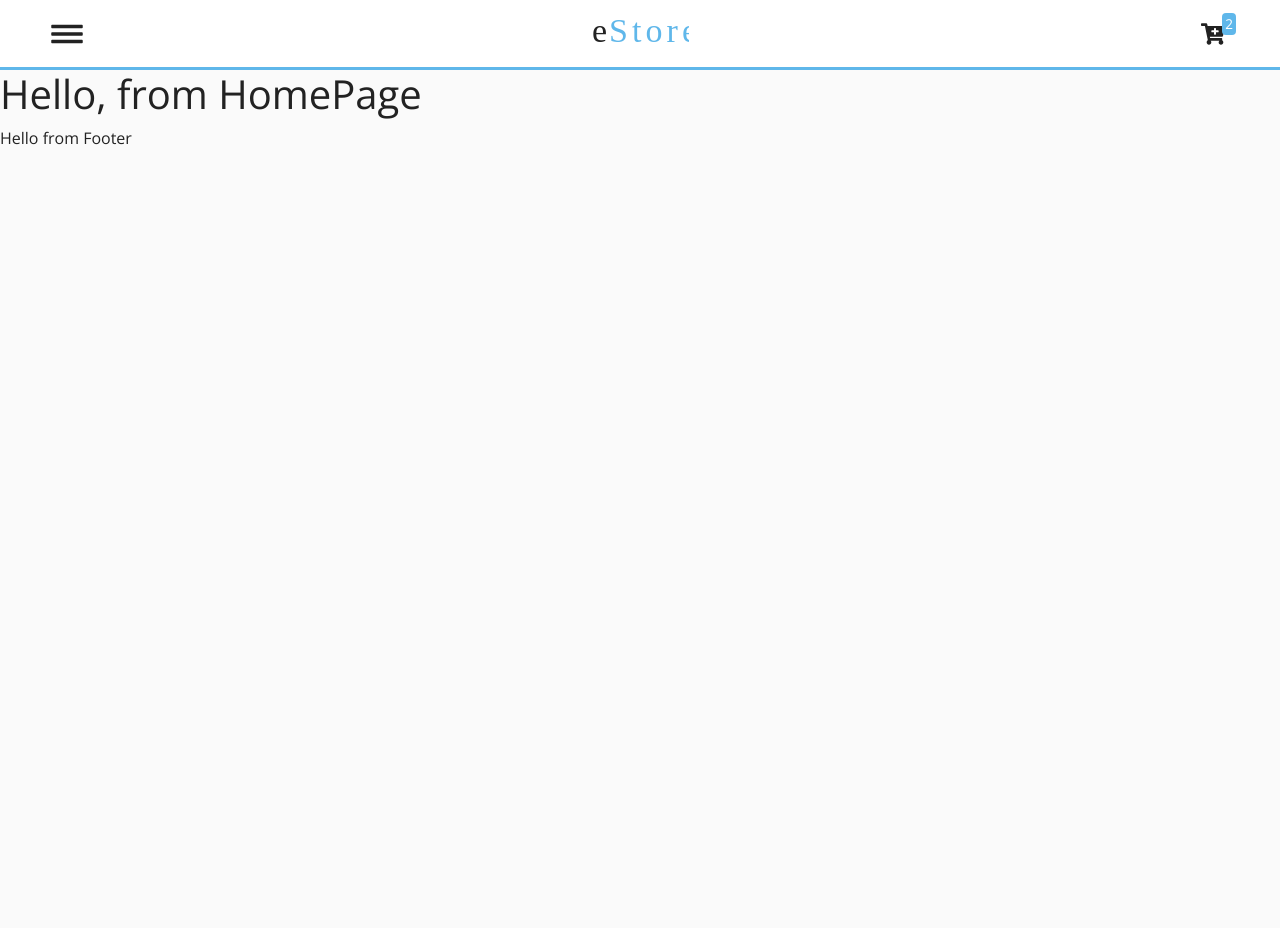
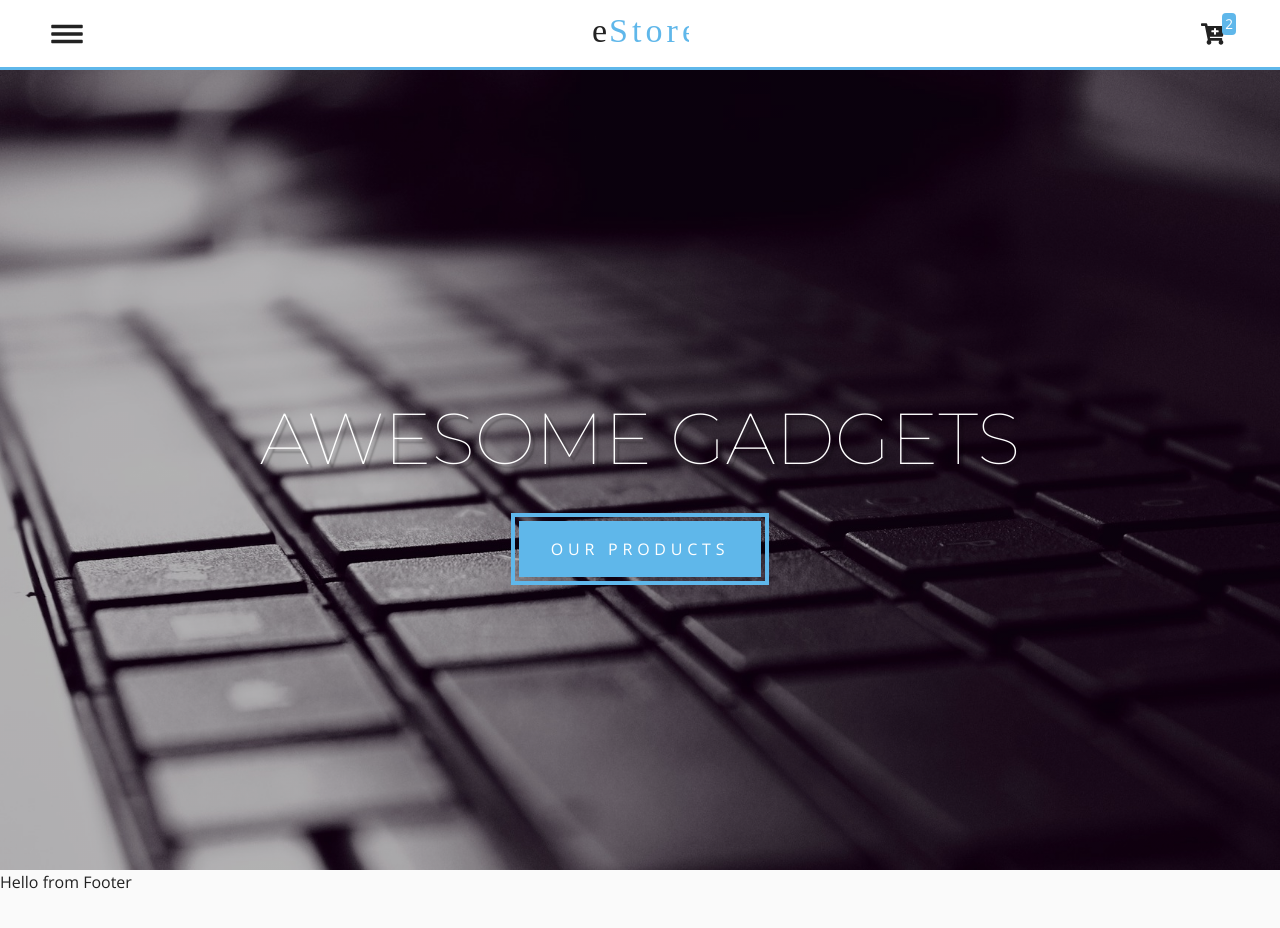
Before and after one commit to locaulker/cellphone-store, a React (Create React App) app: page / in a window 1280 px wide. Shown: the top 928 px of the page. Built offline with nearby package versions, Linux system fonts and the light colour scheme.

Commit message:
completed hero section layout and cta button

```diff
--- a/src/App.css
+++ b/src/App.css
@@ -1,4 +1,4 @@
-@import url('https://fonts.googleapis.com/css?family=Montserrat:400,700|Open+Sans&display=swap');
+@import url('https://fonts.googleapis.com/css?family=Montserrat:100,300,400,700|Open+Sans&display=swap');
 
 :root {
   --primaryColor: #5fb7ea;
@@ -12,6 +12,12 @@
 
 }
 
+body {
+  font-family: 'Open Sans', sans-serif;
+  background: var(--mainGrey);
+  color: var(--mainBlack);
+}
+
 .text-title {
   font-family: 'Montserrat', sans-serif;
   font-weight: bold;
@@ -23,8 +29,21 @@
   color: var(--primaryColor);
 }
 
-body {
-  font-family: 'Open Sans', sans-serif;
+.main-link {
+  padding: 1rem 2rem;
+  background: var(--primaryColor);
+  color: var(--mainWhite);
+  display: inline-block;
+  text-transform: uppercase;
+  letter-spacing: var(--mainLetterSpacing);
+  outline: 4px solid var(--primaryColor);
+  outline-offset: 4px;
+  border: none;
+  transition: var(--mainTransition);
+}
+.main-link:hover {
   background: var(--mainGrey);
-  color: var(--mainBlack);
+  text-decoration: none;
+  color: var(--primaryColor);
+  outline: 4px solid var(--mainGrey);
 }
--- /dev/null
+++ b/src/components/Hero.js
@@ -0,0 +1,42 @@
+import React from 'react';
+import styled from 'styled-components';
+import mainBcg from '../images/mainBcg.jpeg';
+
+
+export default function Hero({img, title, max, children}) {
+  return (
+    <HeroWrapper max={max} img={img}>
+      <div className="banner">
+        <h1 className="title">{title}</h1>
+        { children }
+      </div>
+    </HeroWrapper>
+  )
+}
+
+
+const HeroWrapper = styled.div`
+  text-align: center;
+  display: flex;
+  align-items: center;
+  justify-content: center;
+  min-height: ${props => (props.max ? '100vh' : '60vh')};
+  background: lightblue;
+  color: var(--mainWhite);
+  background: linear-gradient(var(--primaryRGBA), var(--primaryRGBA)), url(${props => props.img}) center/cover no-repeat;
+
+  .title {
+    padding-top: 2rem;
+    font-size: 4.5rem;
+    text-transform: uppercase;
+    font-family: "Montserrat", sans-serif;
+    font-weight: 100;
+    text-shadow: 4px 4px 2px rgba(0, 0, 0, 0.3);
+    letter-spacing: var(--mainSpacing);
+    margin-bottom: 2.5rem;
+  }
+`;
+
+Hero.defaultProps = {
+  img: mainBcg
+}
--- a/src/pages/HomePage.js
+++ b/src/pages/HomePage.js
@@ -1,15 +1,16 @@
 import React from 'react';
-import {ProductConsumer} from '../context';
+import Hero from '../components/Hero';
+import {Link} from 'react-router-dom';
+
 
 export default function HomePage() {
   return (
     <>
-      <ProductConsumer>
-        {value => {
-          // console.log(value);
-          return <h1>Hello, from HomePage</h1>
-        }}
-      </ProductConsumer>
+      <Hero title="awesome gadgets" max="true">
+        <Link to="/products" className="main-link">
+          our products
+        </Link>
+      </Hero>
     </>
   )
 }
```
Also changed, not shown: src/images/mainBcg.jpeg, 1 other file (tests, documents, lock files or other folders).
